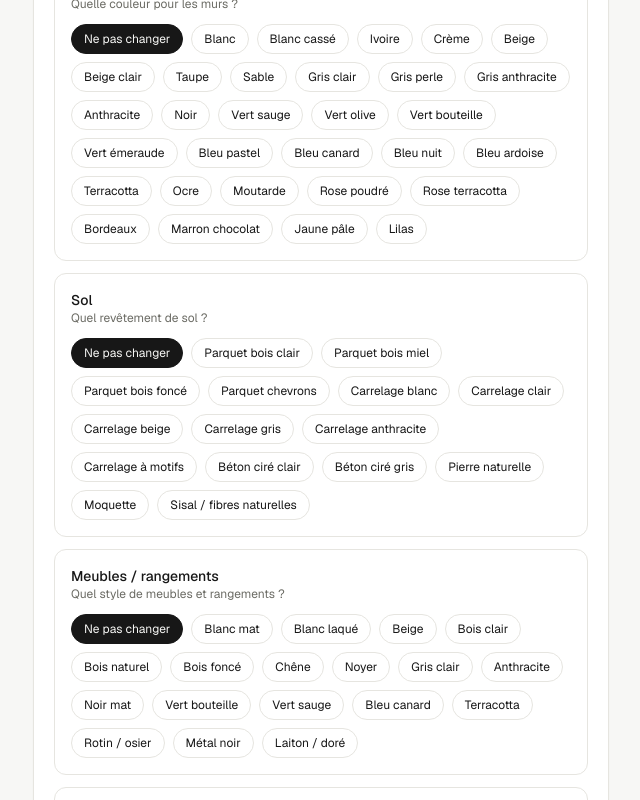
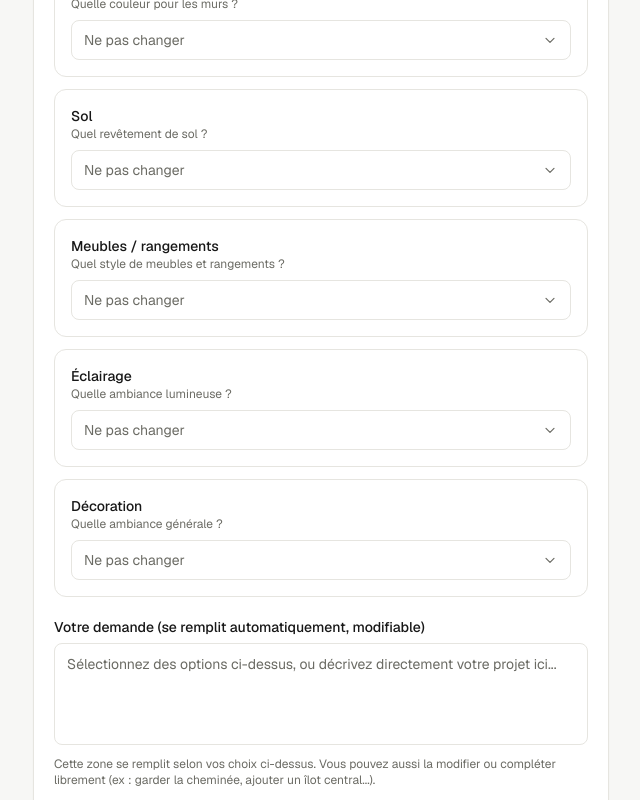
Before and after one commit to MamaTS108/home-score, a Next.js app: page /renovate in a window 1280 px wide. Shown: the part 980-1780 px from the top of the page, without its empty margins (319-959 px from the left). Built offline with nearby package versions, Linux system fonts and the light colour scheme.

Commit message:
Dropdown color pickers with swatches, live-editable prompt, clearer quantities

```diff
--- a/src/components/renovate/CategoryChoicePicker.tsx
+++ b/src/components/renovate/CategoryChoicePicker.tsx
@@ -1,5 +1,6 @@
 "use client";
 
+import { useEffect, useRef, useState } from "react";
 import { cn } from "@/lib/utils";
 import type { ChoiceCategory } from "@/lib/renovationChoices";
 
@@ -12,41 +13,96 @@ export function CategoryChoicePicker({
   selected: string | null;
   onChange: (value: string | null) => void;
 }) {
+  const [open, setOpen] = useState(false);
+  const containerRef = useRef<HTMLDivElement>(null);
+
+  const selectedOption = category.options.find((o) => o.value === selected) ?? null;
+
+  useEffect(() => {
+    function handleClickOutside(event: MouseEvent) {
+      if (containerRef.current && !containerRef.current.contains(event.target as Node)) {
+        setOpen(false);
+      }
+    }
+    document.addEventListener("mousedown", handleClickOutside);
+    return () => document.removeEventListener("mousedown", handleClickOutside);
+  }, []);
+
   return (
-    <div className="border border-border rounded-[var(--radius-card)] p-4">
-      <div className="mb-3">
+    <div className="border border-border rounded-[var(--radius-card)] p-4" ref={containerRef}>
+      <div className="mb-2">
         <p className="font-medium text-sm">{category.label}</p>
         <p className="text-xs text-muted-foreground">{category.question}</p>
       </div>
 
-      <div className="flex flex-wrap gap-2">
+      <div className="relative">
         <button
           type="button"
-          onClick={() => onChange(null)}
+          onClick={() => setOpen((v) => !v)}
+          className="w-full h-10 px-3 flex items-center justify-between rounded-[var(--radius-button)] border border-border bg-surface text-sm hover:border-border-strong transition-colors"
+        >
+          <span className="flex items-center gap-2">
+            {selectedOption?.swatch && (
+              <span
+                className="h-4 w-4 rounded-full border border-border shrink-0"
+                style={{ backgroundColor: selectedOption.swatch }}
+                aria-hidden
+              />
+            )}
+            <span className={selectedOption ? "text-foreground" : "text-muted-foreground"}>
+              {selectedOption?.label ?? "Ne pas changer"}
+            </span>
+          </span>
+          <svg
+            className={cn("h-4 w-4 text-muted-foreground transition-transform", open && "rotate-180")}
+            viewBox="0 0 20 20"
+            fill="none"
+          >
+            <path d="M5 8l5 5 5-5" stroke="currentColor" strokeWidth="1.5" strokeLinecap="round" strokeLinejoin="round" />
+          </svg>
+        </button>
+
+        {open && (
+          <div className="absolute z-20 mt-1 w-full max-h-64 overflow-y-auto rounded-[var(--radius-button)] border border-border bg-surface shadow-lg py-1">
+            <button
+              type="button"
+              onClick={() => {
+                onChange(null);
+                setOpen(false);
+              }}
               className={cn(
-            "text-xs px-3 py-1.5 rounded-full border transition-colors",
-            selected === null
-              ? "bg-foreground text-background border-foreground"
-              : "bg-surface text-muted-foreground border-border hover:border-border-strong"
+                "w-full flex items-center gap-2 px-3 py-2 text-sm text-left hover:bg-accent-soft transition-colors",
+                selected === null && "bg-accent-soft"
               )}
             >
-          Ne pas changer
+              <span className="h-4 w-4 rounded-full border border-dashed border-border shrink-0" aria-hidden />
+              <span className="text-muted-foreground">Ne pas changer</span>
             </button>
             {category.options.map((option) => (
               <button
                 key={option.value}
                 type="button"
-            onClick={() => onChange(option.value)}
+                onClick={() => {
+                  onChange(option.value);
+                  setOpen(false);
+                }}
                 className={cn(
-              "text-xs px-3 py-1.5 rounded-full border transition-colors",
-              selected === option.value
-                ? "bg-accent text-accent-foreground border-accent"
-                : "bg-surface text-foreground border-border hover:border-border-strong"
+                  "w-full flex items-center gap-2 px-3 py-2 text-sm text-left hover:bg-accent-soft transition-colors",
+                  selected === option.value && "bg-accent-soft"
                 )}
               >
-            {option.label}
+                {option.swatch && (
+                  <span
+                    className="h-4 w-4 rounded-full border border-border shrink-0"
+                    style={{ backgroundColor: option.swatch }}
+                    aria-hidden
+                  />
+                )}
+                <span>{option.label}</span>
               </button>
             ))}
+          </div>
+        )}
       </div>
     </div>
   );
--- a/src/components/renovate/CreateProjectFlow.tsx
+++ b/src/components/renovate/CreateProjectFlow.tsx
@@ -1,7 +1,7 @@
 "use client";
 
 import { useRouter } from "next/navigation";
-import { useRef, useState } from "react";
+import { useEffect, useRef, useState } from "react";
 import Image from "next/image";
 import { Button } from "@/components/ui/Button";
 import { Label, Input, Textarea, Select } from "@/components/ui/Field";
@@ -33,14 +33,24 @@ export function CreateProjectFlow() {
   const [previewUrl, setPreviewUrl] = useState<string | null>(null);
   const [name, setName] = useState("Mon projet de rénovation");
   const [selections, setSelections] = useState<Record<string, string | null>>({});
-  const [notes, setNotes] = useState("");
+  const [promptText, setPromptText] = useState("");
   const [style, setStyle] = useState<RenovationStyle>("free");
   const [budgetMax, setBudgetMax] = useState("");
   const [error, setError] = useState<string | null>(null);
   const [loadingLabel, setLoadingLabel] = useState("Analyse de votre pièce...");
+  const lastAutoTextRef = useRef("");
 
-  const description = composeDescription(selections, notes);
   const hasAnySelection = Object.values(selections).some((v) => v !== null && v !== undefined);
+  const description = promptText;
+
+  // Live-fills the prompt box as choices are made. If the person has typed
+  // their own edits into the box, further chip selections stop overwriting
+  // it — their manual edits always win once made.
+  useEffect(() => {
+    const autoText = composeDescription(selections, "");
+    setPromptText((current) => (current === lastAutoTextRef.current ? autoText : current));
+    lastAutoTextRef.current = autoText;
+  }, [selections]);
 
   function handleFileChange(event: React.ChangeEvent<HTMLInputElement>) {
     const selected = event.target.files?.[0];
@@ -62,7 +72,7 @@ export function CreateProjectFlow() {
       setError("Ajoutez une photo pour continuer.");
       return;
     }
-    if (!hasAnySelection && !notes.trim()) {
+    if (!hasAnySelection && !promptText.trim()) {
       setError("Choisissez au moins un élément à changer, ou décrivez votre projet.");
       return;
     }
@@ -192,14 +202,18 @@ export function CreateProjectFlow() {
           </div>
 
           <div>
-            <Label htmlFor="notes">Précisions supplémentaires (optionnel)</Label>
+            <Label htmlFor="promptText">Votre demande (se remplit automatiquement, modifiable)</Label>
             <Textarea
-              id="notes"
-              rows={3}
-              placeholder="Ex : garder la cheminée, ajouter un îlot central si la place le permet..."
-              value={notes}
-              onChange={(e) => setNotes(e.target.value)}
+              id="promptText"
+              rows={4}
+              placeholder="Sélectionnez des options ci-dessus, ou décrivez directement votre projet ici..."
+              value={promptText}
+              onChange={(e) => setPromptText(e.target.value)}
             />
+            <p className="text-xs text-muted-foreground mt-1">
+              Cette zone se remplit selon vos choix ci-dessus. Vous pouvez aussi la modifier ou compléter
+              librement (ex : garder la cheminée, ajouter un îlot central...).
+            </p>
           </div>
 
           <div className="grid grid-cols-2 gap-4">
@@ -228,15 +242,6 @@ export function CreateProjectFlow() {
         </CardContent>
       </Card>
 
-      {description && (
-        <Card className="bg-accent-soft border-none">
-          <CardContent className="py-3">
-            <p className="text-xs text-muted-foreground mb-1">Aperçu de votre demande</p>
-            <p className="text-sm text-foreground">{description}</p>
-          </CardContent>
-        </Card>
-      )}
-
       {error && (
         <p className="text-sm text-danger bg-danger-soft rounded-[var(--radius-button)] px-3 py-2">{error}</p>
       )}
--- a/src/lib/ai/renovation/generatePlan.ts
+++ b/src/lib/ai/renovation/generatePlan.ts
@@ -7,7 +7,8 @@ const SYSTEM_PROMPT = `Tu es un assistant de planification de travaux de rénova
 
 RÈGLES STRICTES :
 - Tu proposes une liste de travaux réalistes en te basant sur l'analyse de la pièce et la demande de l'utilisateur.
-- Pour chaque travail, indique une quantité ESTIMATIVE et son unité (ex: m2, L, m, unit). Précise que ce sont des estimations.
+- Pour chaque travail, indique une quantité ESTIMATIVE et son unité. N'utilise JAMAIS "unit" comme unité seule — précise toujours l'objet compté en français (ex: "poignées", "façades", "spots", "modules", "m2", "m", "L"), pour que la quantité soit immédiatement compréhensible (ex: "20 poignées" et non "20 unit").
+- Les quantités doivent rester réalistes et cohérentes avec la surface de la pièce (donnée dans l'analyse) : ne propose pas une quantité disproportionnée par rapport à une pièce de quelques m².
 - Garde chaque description de travail concise (1 à 2 phrases maximum). Ne développe pas de longues explications.
 - N'affirme JAMAIS qu'un travail nécessite obligatoirement un professionnel, SAUF s'il s'agit manifestement d'une opération réglementée ou dangereuse (électricité, gaz, plomberie lourde, structure porteuse, amiante).
 - Tu ne donnes AUCUN prix. Les prix sont calculés séparément par le backend.
--- a/src/lib/renovationChoices.ts
+++ b/src/lib/renovationChoices.ts
@@ -1,6 +1,8 @@
 export interface ChoiceOption {
   value: string;
   label: string;
+  /** Hex swatch shown next to the label, for color-like categories. */
+  swatch?: string;
 }
 
 export interface ChoiceCategory {
@@ -22,36 +24,36 @@ export const RENOVATION_CHOICE_CATEGORIES: ChoiceCategory[] = [
     label: "Murs",
     question: "Quelle couleur pour les murs ?",
     options: [
-      { value: "blanc", label: "Blanc" },
-      { value: "blanc cassé", label: "Blanc cassé" },
-      { value: "ivoire", label: "Ivoire" },
-      { value: "crème", label: "Crème" },
-      { value: "beige", label: "Beige" },
-      { value: "beige clair", label: "Beige clair" },
-      { value: "taupe", label: "Taupe" },
-      { value: "sable", label: "Sable" },
-      { value: "gris clair", label: "Gris clair" },
-      { value: "gris perle", label: "Gris perle" },
-      { value: "gris anthracite", label: "Gris anthracite" },
-      { value: "anthracite", label: "Anthracite" },
-      { value: "noir", label: "Noir" },
-      { value: "vert sauge", label: "Vert sauge" },
-      { value: "vert olive", label: "Vert olive" },
-      { value: "vert bouteille", label: "Vert bouteille" },
-      { value: "vert émeraude", label: "Vert émeraude" },
-      { value: "bleu pastel", label: "Bleu pastel" },
-      { value: "bleu canard", label: "Bleu canard" },
-      { value: "bleu nuit", label: "Bleu nuit" },
-      { value: "bleu ardoise", label: "Bleu ardoise" },
-      { value: "terracotta", label: "Terracotta" },
-      { value: "ocre", label: "Ocre" },
-      { value: "moutarde", label: "Moutarde" },
-      { value: "rose poudré", label: "Rose poudré" },
-      { value: "rose terracotta", label: "Rose terracotta" },
-      { value: "bordeaux", label: "Bordeaux" },
-      { value: "marron chocolat", label: "Marron chocolat" },
-      { value: "jaune pâle", label: "Jaune pâle" },
-      { value: "lilas", label: "Lilas" },
+      { value: "blanc", label: "Blanc", swatch: "#FFFFFF" },
+      { value: "blanc cassé", label: "Blanc cassé", swatch: "#F5F1EA" },
+      { value: "ivoire", label: "Ivoire", swatch: "#F2EAD3" },
+      { value: "crème", label: "Crème", swatch: "#F0E6D2" },
+      { value: "beige", label: "Beige", swatch: "#E3D3B8" },
+      { value: "beige clair", label: "Beige clair", swatch: "#EDE1CC" },
+      { value: "taupe", label: "Taupe", swatch: "#B8A99A" },
+      { value: "sable", label: "Sable", swatch: "#D8C6A3" },
+      { value: "gris clair", label: "Gris clair", swatch: "#D6D6D2" },
+      { value: "gris perle", label: "Gris perle", swatch: "#C9CACB" },
+      { value: "gris anthracite", label: "Gris anthracite", swatch: "#4B4C4E" },
+      { value: "anthracite", label: "Anthracite", swatch: "#383A3D" },
+      { value: "noir", label: "Noir", swatch: "#1A1A1A" },
+      { value: "vert sauge", label: "Vert sauge", swatch: "#9CAF88" },
+      { value: "vert olive", label: "Vert olive", swatch: "#6B6E3A" },
+      { value: "vert bouteille", label: "Vert bouteille", swatch: "#1F4D3A" },
+      { value: "vert émeraude", label: "Vert émeraude", swatch: "#0F6E4E" },
+      { value: "bleu pastel", label: "Bleu pastel", swatch: "#AFC9D9" },
+      { value: "bleu canard", label: "Bleu canard", swatch: "#1E5C6B" },
+      { value: "bleu nuit", label: "Bleu nuit", swatch: "#1B2A4A" },
+      { value: "bleu ardoise", label: "Bleu ardoise", swatch: "#4A5B6B" },
+      { value: "terracotta", label: "Terracotta", swatch: "#C1633D" },
+      { value: "ocre", label: "Ocre", swatch: "#CC9A3A" },
+      { value: "moutarde", label: "Moutarde", swatch: "#D3A62C" },
+      { value: "rose poudré", label: "Rose poudré", swatch: "#E3BFB8" },
+      { value: "rose terracotta", label: "Rose terracotta", swatch: "#D89A85" },
+      { value: "bordeaux", label: "Bordeaux", swatch: "#6B1F2A" },
+      { value: "marron chocolat", label: "Marron chocolat", swatch: "#4A3324" },
+      { value: "jaune pâle", label: "Jaune pâle", swatch: "#EEDFA0" },
+      { value: "lilas", label: "Lilas", swatch: "#C6B4D6" },
     ],
   },
   {
@@ -59,21 +61,21 @@ export const RENOVATION_CHOICE_CATEGORIES: ChoiceCategory[] = [
     label: "Sol",
     question: "Quel revêtement de sol ?",
     options: [
-      { value: "parquet bois clair", label: "Parquet bois clair" },
-      { value: "parquet bois miel", label: "Parquet bois miel" },
-      { value: "parquet bois foncé", label: "Parquet bois foncé" },
-      { value: "parquet chevrons", label: "Parquet chevrons" },
-      { value: "carrelage blanc", label: "Carrelage blanc" },
-      { value: "carrelage clair", label: "Carrelage clair" },
-      { value: "carrelage beige", label: "Carrelage beige" },
-      { value: "carrelage gris", label: "Carrelage gris" },
-      { value: "carrelage anthracite", label: "Carrelage anthracite" },
-      { value: "carrelage à motifs", label: "Carrelage à motifs" },
-      { value: "béton ciré clair", label: "Béton ciré clair" },
-      { value: "béton ciré gris", label: "Béton ciré gris" },
-      { value: "pierre naturelle", label: "Pierre naturelle" },
-      { value: "moquette", label: "Moquette" },
-      { value: "sisal / fibres naturelles", label: "Sisal / fibres naturelles" },
+      { value: "parquet bois clair", label: "Parquet bois clair", swatch: "#D2B48C" },
+      { value: "parquet bois miel", label: "Parquet bois miel", swatch: "#C9924D" },
+      { value: "parquet bois foncé", label: "Parquet bois foncé", swatch: "#6B4A2E" },
+      { value: "parquet chevrons", label: "Parquet chevrons", swatch: "#B98A54" },
+      { value: "carrelage blanc", label: "Carrelage blanc", swatch: "#F5F5F3" },
+      { value: "carrelage clair", label: "Carrelage clair", swatch: "#E4E1D8" },
+      { value: "carrelage beige", label: "Carrelage beige", swatch: "#DCC9A8" },
+      { value: "carrelage gris", label: "Carrelage gris", swatch: "#A9ACA9" },
+      { value: "carrelage anthracite", label: "Carrelage anthracite", swatch: "#3D3F41" },
+      { value: "carrelage à motifs", label: "Carrelage à motifs", swatch: "#9C8B6E" },
+      { value: "béton ciré clair", label: "Béton ciré clair", swatch: "#C7C3BB" },
+      { value: "béton ciré gris", label: "Béton ciré gris", swatch: "#8C8B87" },
+      { value: "pierre naturelle", label: "Pierre naturelle", swatch: "#B4AC9C" },
+      { value: "moquette", label: "Moquette", swatch: "#8E7A63" },
+      { value: "sisal / fibres naturelles", label: "Sisal / fibres naturelles", swatch: "#C6B08A" },
     ],
   },
   {
@@ -81,24 +83,24 @@ export const RENOVATION_CHOICE_CATEGORIES: ChoiceCategory[] = [
     label: "Meubles / rangements",
     question: "Quel style de meubles et rangements ?",
     options: [
-      { value: "blanc mat", label: "Blanc mat" },
-      { value: "blanc laqué", label: "Blanc laqué" },
-      { value: "beige", label: "Beige" },
-      { value: "bois clair", label: "Bois clair" },
-      { value: "bois naturel", label: "Bois naturel" },
-      { value: "bois foncé", label: "Bois foncé" },
-      { value: "chêne", label: "Chêne" },
-      { value: "noyer", label: "Noyer" },
-      { value: "gris clair", label: "Gris clair" },
-      { value: "anthracite", label: "Anthracite" },
-      { value: "noir mat", label: "Noir mat" },
-      { value: "vert bouteille", label: "Vert bouteille" },
-      { value: "vert sauge", label: "Vert sauge" },
-      { value: "bleu canard", label: "Bleu canard" },
-      { value: "terracotta", label: "Terracotta" },
-      { value: "rotin / osier", label: "Rotin / osier" },
-      { value: "métal noir", label: "Métal noir" },
-      { value: "laiton / doré", label: "Laiton / doré" },
+      { value: "blanc mat", label: "Blanc mat", swatch: "#FAFAF8" },
+      { value: "blanc laqué", label: "Blanc laqué", swatch: "#FFFFFF" },
+      { value: "beige", label: "Beige", swatch: "#E3D3B8" },
+      { value: "bois clair", label: "Bois clair", swatch: "#D2B48C" },
+      { value: "bois naturel", label: "Bois naturel", swatch: "#C9A46A" },
+      { value: "bois foncé", label: "Bois foncé", swatch: "#6B4A2E" },
+      { value: "chêne", label: "Chêne", swatch: "#B98A54" },
+      { value: "noyer", label: "Noyer", swatch: "#5A3E2B" },
+      { value: "gris clair", label: "Gris clair", swatch: "#D6D6D2" },
+      { value: "anthracite", label: "Anthracite", swatch: "#383A3D" },
+      { value: "noir mat", label: "Noir mat", swatch: "#1A1A1A" },
+      { value: "vert bouteille", label: "Vert bouteille", swatch: "#1F4D3A" },
+      { value: "vert sauge", label: "Vert sauge", swatch: "#9CAF88" },
+      { value: "bleu canard", label: "Bleu canard", swatch: "#1E5C6B" },
+      { value: "terracotta", label: "Terracotta", swatch: "#C1633D" },
+      { value: "rotin / osier", label: "Rotin / osier", swatch: "#C9A66B" },
+      { value: "métal noir", label: "Métal noir", swatch: "#2B2B2B" },
+      { value: "laiton / doré", label: "Laiton / doré", swatch: "#C9A44C" },
     ],
   },
   {
@@ -106,10 +108,10 @@ export const RENOVATION_CHOICE_CATEGORIES: ChoiceCategory[] = [
     label: "Éclairage",
     question: "Quelle ambiance lumineuse ?",
     options: [
-      { value: "chaleureux et tamisé", label: "Chaleureux et tamisé" },
-      { value: "lumineux et naturel", label: "Lumineux et naturel" },
-      { value: "spots modernes", label: "Spots modernes" },
-      { value: "suspensions design", label: "Suspensions design" },
+      { value: "chaleureux et tamisé", label: "Chaleureux et tamisé", swatch: "#E8C27A" },
+      { value: "lumineux et naturel", label: "Lumineux et naturel", swatch: "#F5F0E1" },
+      { value: "spots modernes", label: "Spots modernes", swatch: "#D9D9D9" },
+      { value: "suspensions design", label: "Suspensions design", swatch: "#B8A88A" },
     ],
   },
   {
@@ -117,10 +119,10 @@ export const RENOVATION_CHOICE_CATEGORIES: ChoiceCategory[] = [
     label: "Décoration",
     question: "Quelle ambiance générale ?",
     options: [
-      { value: "minimaliste", label: "Minimaliste" },
-      { value: "chaleureuse et cosy", label: "Chaleureuse et cosy" },
-      { value: "végétale", label: "Végétale" },
-      { value: "épurée haut de gamme", label: "Épurée haut de gamme" },
+      { value: "minimaliste", label: "Minimaliste", swatch: "#E7E5DF" },
+      { value: "chaleureuse et cosy", label: "Chaleureuse et cosy", swatch: "#C9924D" },
+      { value: "végétale", label: "Végétale", swatch: "#6B8E5A" },
+      { value: "épurée haut de gamme", label: "Épurée haut de gamme", swatch: "#3D3F41" },
     ],
   },
 ];
```
Lines whose indentation alone changed are shown as unchanged.
